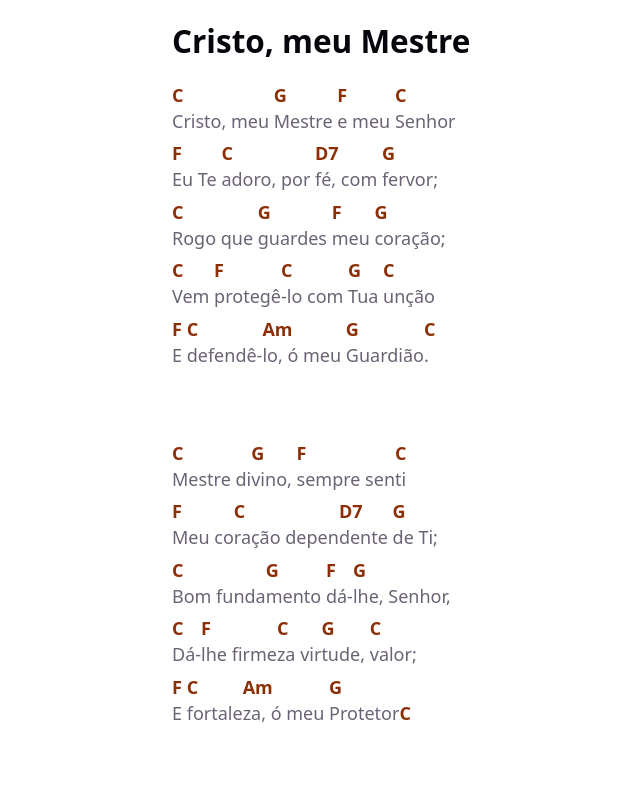
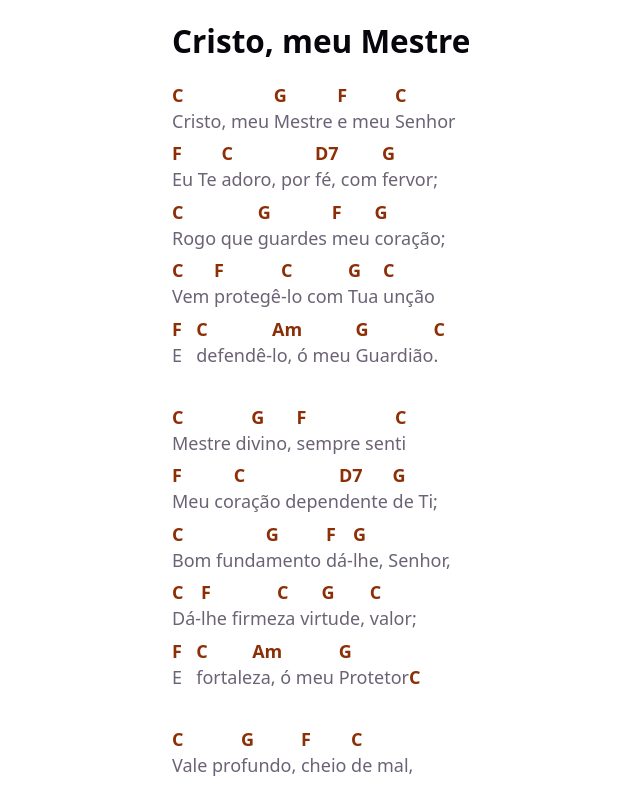
Before and after one commit to yvos77/cifras_ccb, a React (Vite) app: page /hino/cristo-meu-mestre in a window 1280 px wide. Shown: the top 789 px of the page, without its empty margins (166-806 px from the left). Built offline with nearby package versions, Linux system fonts and the light colour scheme.

Commit message:
fix: corrige espacamento de acorde em palavra partida

```diff
--- a/src/components/LinhaCifra.css
+++ b/src/components/LinhaCifra.css
@@ -12,9 +12,14 @@
 .pedaco-acorde {
     display: block;
     min-height: 1.3em;
+    padding-right: 0.8em;
     font-weight: 700;
     white-space: pre;
     color: var(--accent);
+}
+
+.pedaco-acorde.colado {
+    padding-right: 0;
 }
 
 .pedaco-letra {
@@ -23,5 +28,6 @@
 }
 
 .secao {
-  margin-bottom: 4rem;
+  margin-bottom: 2rem;
+  /* border: 1px solid white; */
 }
--- a/src/components/LinhaCifra.jsx
+++ b/src/components/LinhaCifra.jsx
@@ -9,7 +9,9 @@ function LinhaCifra({ linha }) {
         <div className="linha-cifra">
             {pedacos.map((pedaco, i) => (
                 <span className="pedaco" key={i}>
-                    <span className="pedaco-acorde">{pedaco.acorde}</span>
+                    <span className={pedaco.colado ? "pedaco-acorde colado" : "pedaco-acorde"}>
+                        {pedaco.acorde}
+                    </span>
                     <span className="pedaco-letra">{pedaco.texto}</span>
                 </span>
             ))}
--- a/src/utils/cifra.js
+++ b/src/utils/cifra.js
@@ -1,16 +1,18 @@
 export function separarAcordes(linha) {
-
     const partes = linha.split(/\[([^\]]+)\]/);
     const pedacos = [];
 
+    function adicionar(acorde, texto) {
+        pedacos.push({ acorde, texto, colado: !texto.endsWith(" ") });
+    }
+
     if (partes[0] !== "") {
-        pedacos.push({ acorde: null, texto: partes[0] });
+        adicionar(null, partes[0]);
     }
 
     for (let i = 1; i < partes.length; i += 2) {
-        pedacos.push({ acorde: partes[i], texto: partes[i + 1] ?? "" });
+        adicionar(partes[i], partes[i + 1] ?? "");
     }
 
     return pedacos;
-
 }
```
